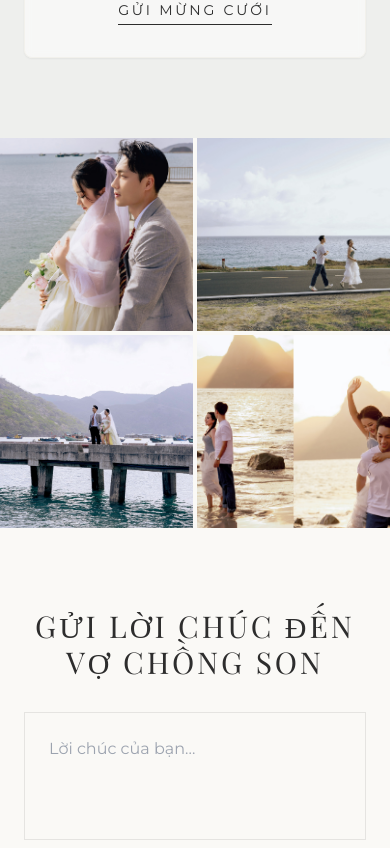
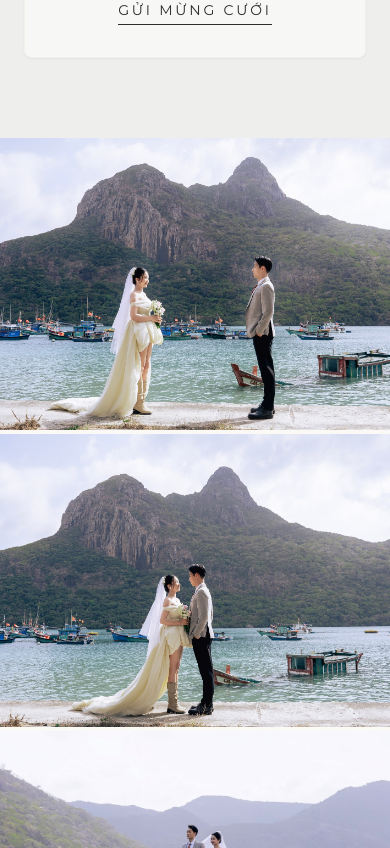
Before and after one commit to hieuthao268/wedding-page, a React (Vite) app: page / in a window 390 px wide. Shown: the part 3556-4404 px from the top of the page. Built offline with nearby package versions, Linux system fonts and the light colour scheme; a web font is replaced by a local one.

Commit message:
feat: update footer gallery layout and improve bottom image responsiveness

```diff
--- a/src/App.jsx
+++ b/src/App.jsx
@@ -151,21 +151,44 @@ function App() {
       </Section>
 
       {/* Footer Gallery */}
-      <Section fullWidth className="!p-0 grid grid-cols-2 md:grid-cols-4 gap-1">
-        {[
-          "a2c895fe9416dd11984bca7b053b64ec.jpg",
-          "7bc52b35b659ef2cc914cf6a1cd0f446.jpg",
-          "6a0b6089c1a8bada8f3bef003275678e.jpg",
-          "46cec36a78967c258ba70e9db6d7c593.jpg"
-        ].map((img, i) => (
-          <div key={i} className="aspect-square overflow-hidden group">
+      <Section fullWidth className="!p-0">
+        <div className="grid grid-cols-1 md:grid-cols-2 gap-1">
+          {/* Top Left (Desktop) / First (Mobile) */}
+          <div className="aspect-[4/3] md:aspect-square overflow-hidden group md:row-start-1 md:col-start-1">
             <img
-              src={`images/${img}`}
-              alt={`Gallery ${i}`}
+              src="images/a6e5cf7c8d80b3001aa2fc9b3bfb4781.jpg"
+              alt="Gallery 1"
               className="w-full h-full object-cover transition-transform duration-700 group-hover:scale-110"
             />
           </div>
-        ))}
+
+          {/* Bottom Left (Desktop) / Second (Mobile) */}
+          <div className="aspect-[4/3] md:aspect-square overflow-hidden group md:row-start-2 md:col-start-1">
+            <img
+              src="images/d5cc79b0aa59e4fa99b234b40c554b9f.jpg"
+              alt="Gallery 2"
+              className="w-full h-full object-cover transition-transform duration-700 group-hover:scale-110"
+            />
+          </div>
+
+          {/* Right Side Spanning Both Rows (Desktop) / Third (Mobile) */}
+          <div className="aspect-[4/3] md:aspect-auto md:row-start-1 md:row-span-2 md:col-start-2 overflow-hidden group">
+            <img
+              src="images/6a0b6089c1a8bada8f3bef003275678e.jpg"
+              alt="Gallery 3"
+              className="w-full h-full object-cover transition-transform duration-700 group-hover:scale-110"
+            />
+          </div>
+
+          {/* Below All (Desktop) / Fourth (Mobile) */}
+          <div className="md:col-span-2 aspect-[16/9] md:aspect-[21/9] overflow-hidden group">
+            <img
+              src="images/46cec36a78967c258ba70e9db6d7c593.jpg"
+              alt="Gallery 4"
+              className="w-full h-full object-cover transition-transform duration-700 group-hover:scale-110"
+            />
+          </div>
+        </div>
       </Section>
 
       {/* Wishes Section */}
```
